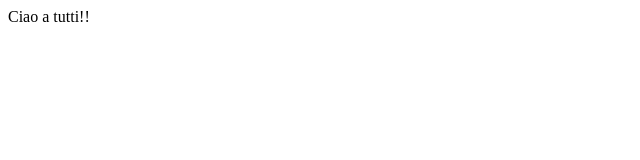
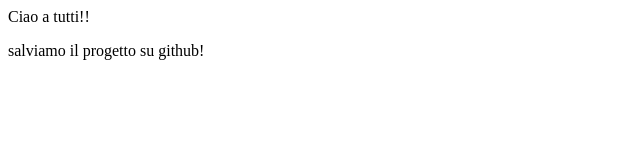
Before and after one commit to pilatiambra-cmd/pilatiambra-cmd.github.io, a plain HTML site: page index.html in a window 1280 px wide. Shown: the whole page, without its empty margins (0-640 px from the left). Drawn offline with Linux system fonts and the light colour scheme.

Commit message:
modifica p

```diff
--- a/index.html
+++ b/index.html
@@ -7,5 +7,6 @@
 </head>
 <body>
     Ciao a tutti!!
+    <p> salviamo il progetto su github!</p>
 </body>
 </html>
```
